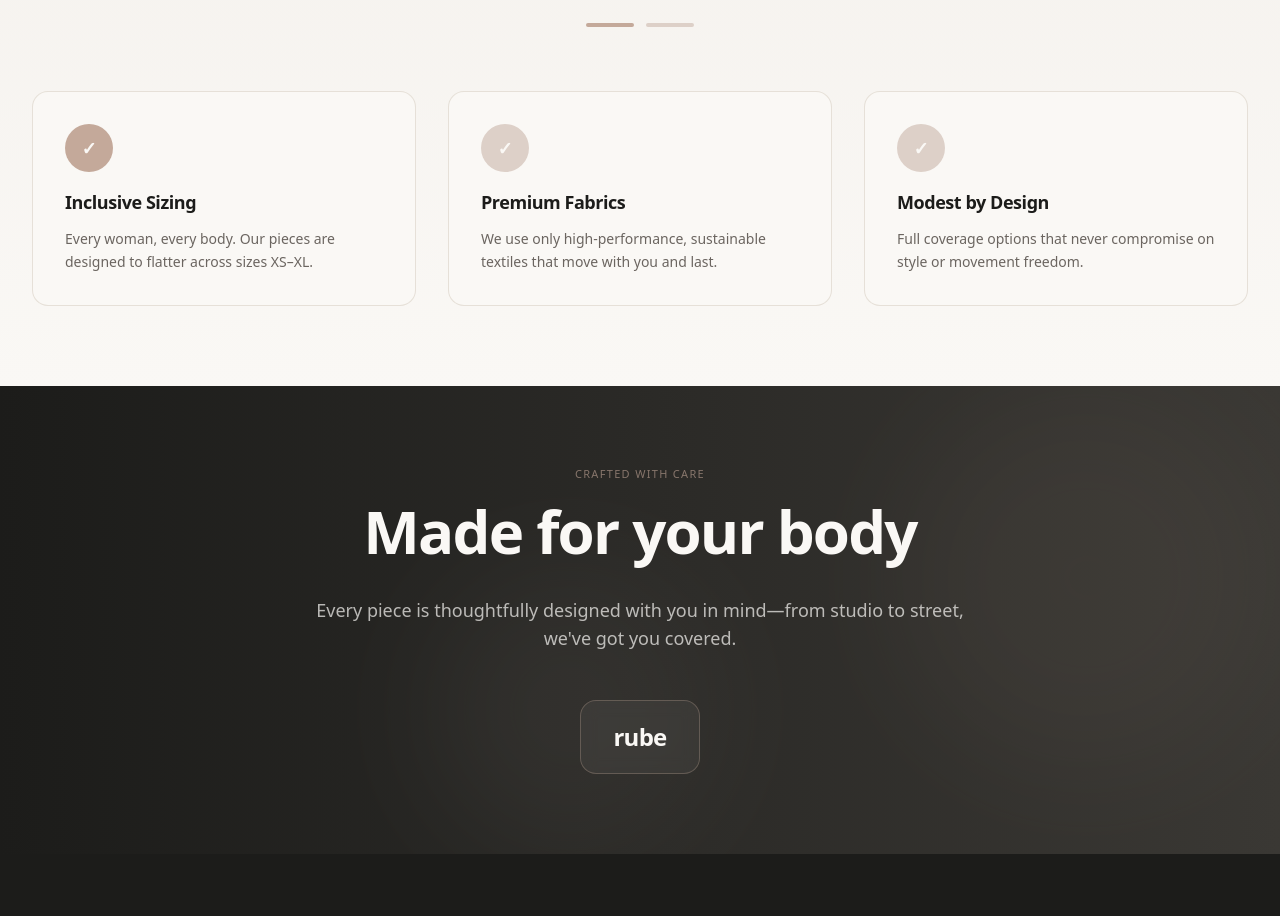
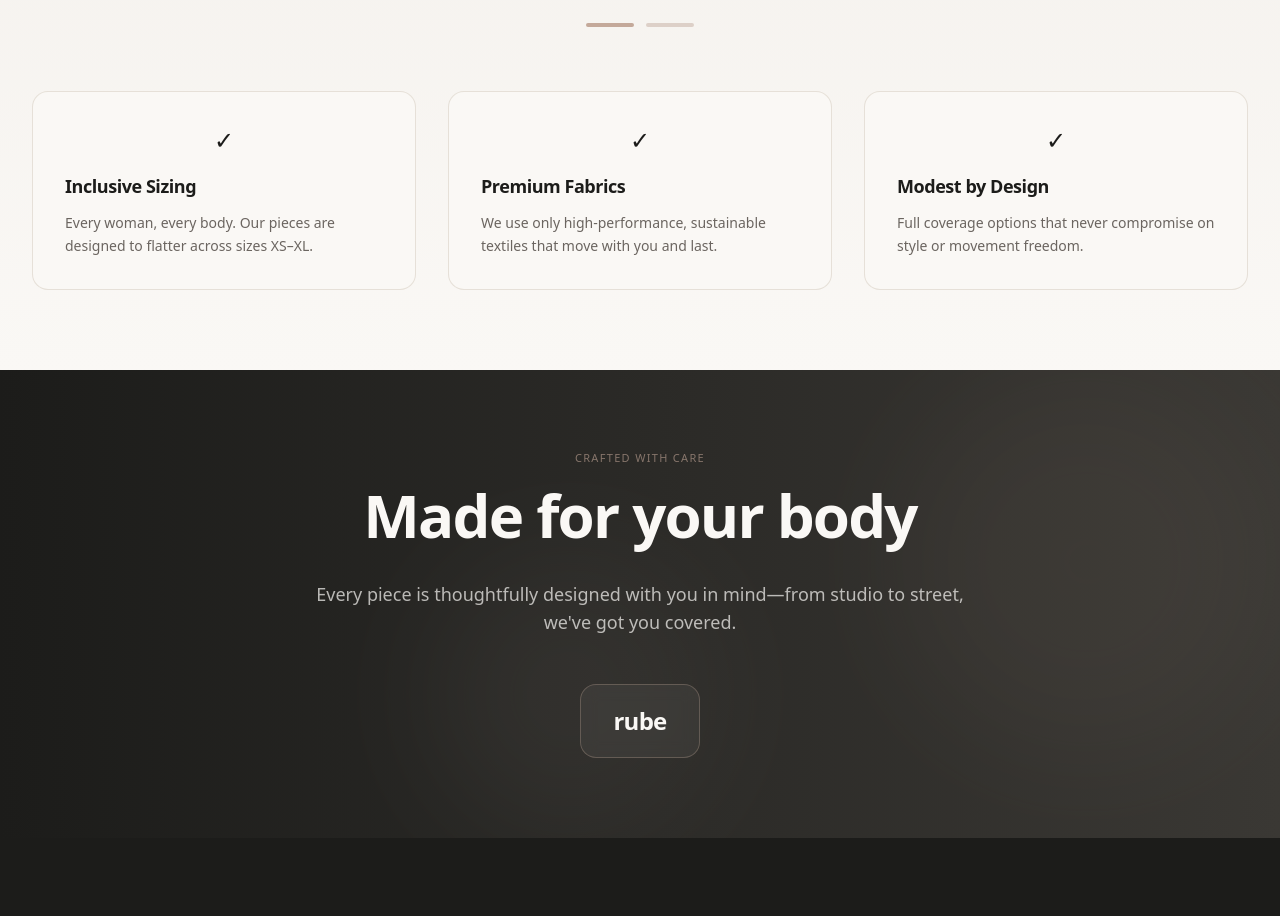
Before and after one commit to isllam-colon/web, a Next.js app: page /en/about in a window 1280 px wide. Shown: the part 1235-2151 px from the top of the page. Built offline with nearby package versions, Linux system fonts and the light colour scheme; grey boxes are pictures that could not be loaded.

Commit message:
fix(about): Fix JSX structure in values grid

```diff
--- a/src/app/[locale]/about/page.tsx
+++ b/src/app/[locale]/about/page.tsx
@@ -104,7 +104,7 @@
                   <div className={`absolute -inset-3 ${v.color} rounded-2xl opacity-0 group-hover:opacity-10 transition duration-300 blur`} />
 
                   <div className="relative rounded-2xl bg-off-white p-8 border border-light-grey/50 hover:border-dusty-pink/30 transition h-full">
-                    <div className={`inline-flex items-center justify-center w-12 h-12 rounded-full ${v.color} text-off-white font-bold text-lg mb-4`}>
+                    <div className="flex items-center justify-center mb-4 text-2xl">
                       {v.icon}
                     </div>
                     <h3 className="font-bold text-charcoal text-lg tracking-tight mb-3">{v.title}</h3>
```
